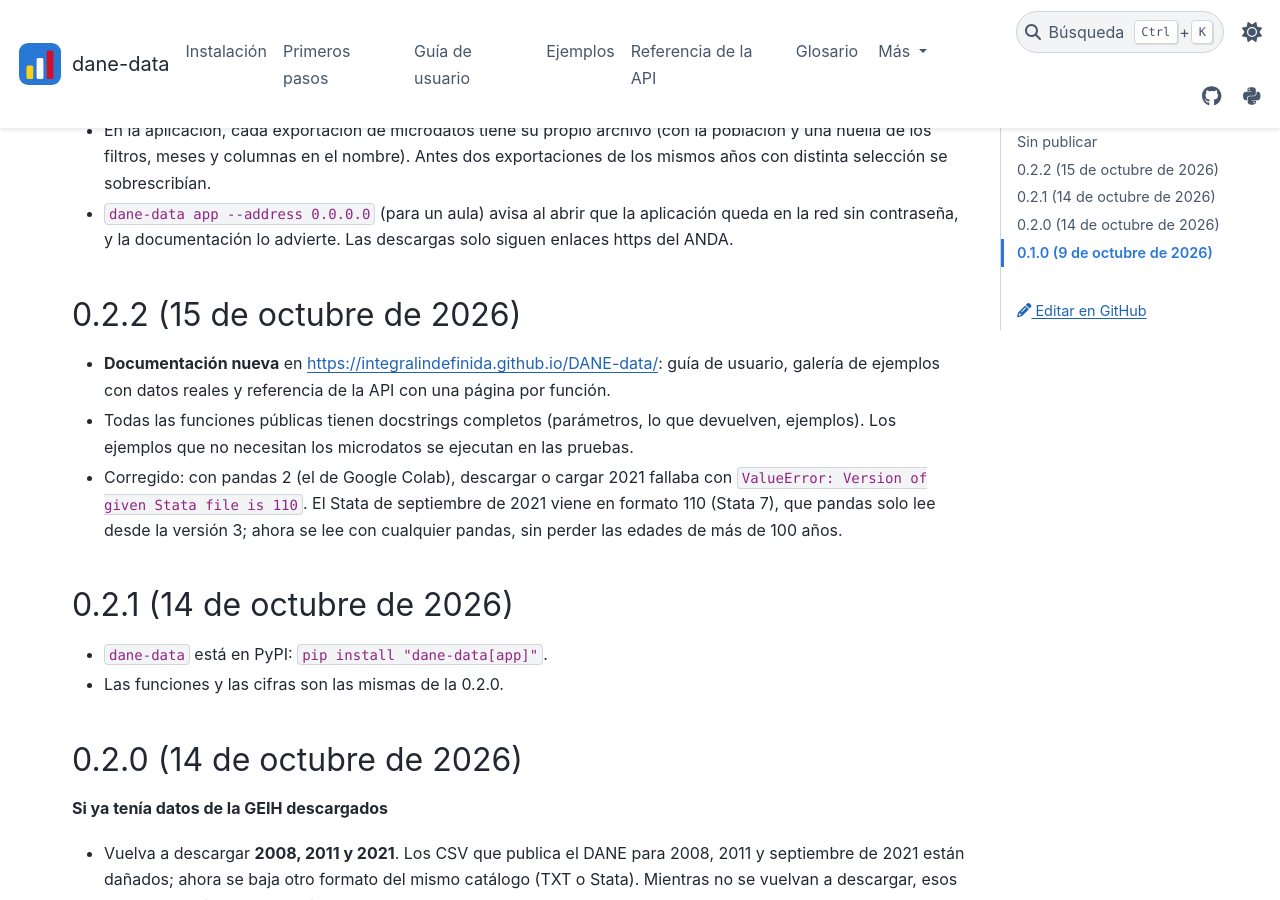
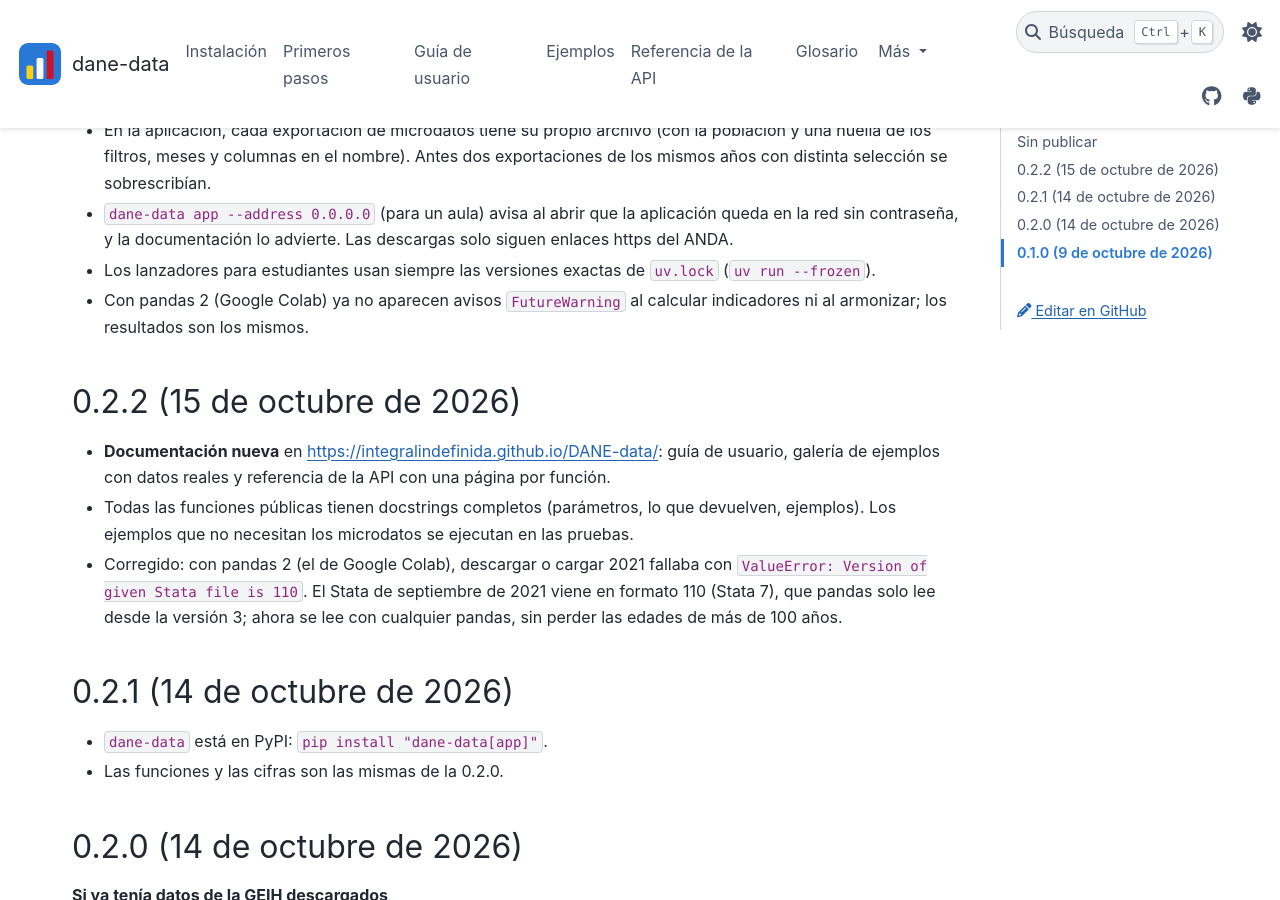
Before and after one commit to IntegralIndefinida/DANE-data, a Sphinx documentation site: the page built from docs/novedades.md, in a window 1280 px wide and 900 px high, scrolled down 1984 px. Built offline with Sphinx 7.4.7 and the PyData theme 0.15.4, drawn with Linux system fonts in a browser that asks for light colours.

Commit message:
Novedades: lanzadores con --frozen y sin FutureWarning; config.py menciona .txt y .dta

```diff
--- a/docs/novedades.md
+++ b/docs/novedades.md
@@ -72,6 +72,9 @@
   selección se sobrescribían.
 * `dane-data app --address 0.0.0.0` (para un aula) avisa al abrir que la aplicación queda en la red sin
   contraseña, y la documentación lo advierte. Las descargas solo siguen enlaces https del ANDA.
+* Los lanzadores para estudiantes usan siempre las versiones exactas de `uv.lock` (`uv run --frozen`).
+* Con pandas 2 (Google Colab) ya no aparecen avisos `FutureWarning` al calcular indicadores ni al
+  armonizar; los resultados son los mismos.
 
 ## 0.2.2 (15 de octubre de 2026)
 
```
Also changed, not shown: 1 other file.
